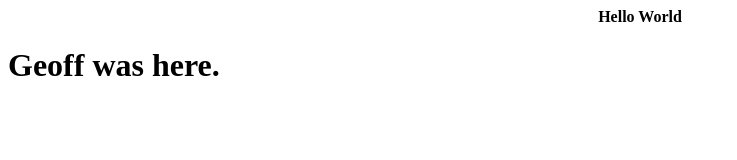
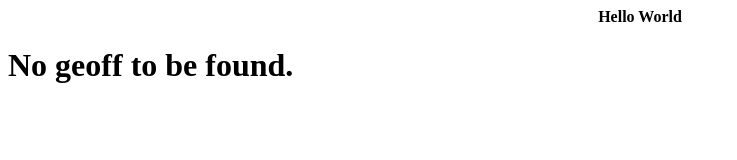
Before and after one commit to plainenough/hello-world, a plain HTML site: page index.html in a window 1280 px wide. Shown: the whole page, without its empty margins (0-737 px from the left). Drawn offline with Linux system fonts and the light colour scheme.

Commit message:
removing geoff error

```diff
--- a/index.html
+++ b/index.html
@@ -4,6 +4,6 @@
     </head>
     <body>
         <p align="center"><b>Hello World</b></p>
-        <h1> Geoff was here. </h1>
+        <h1> No geoff to be found. </h1>
     </body>
 </html>
```
